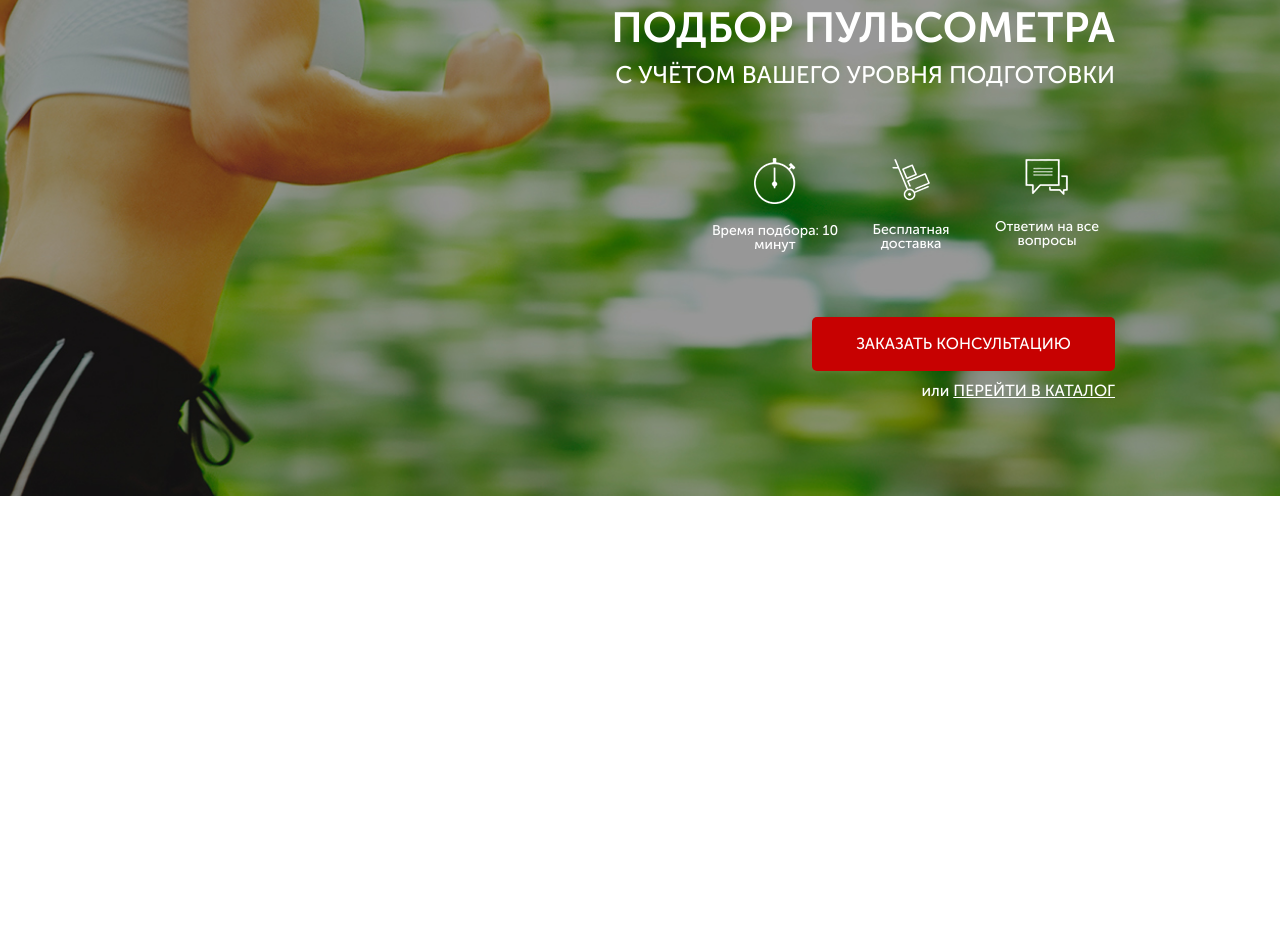
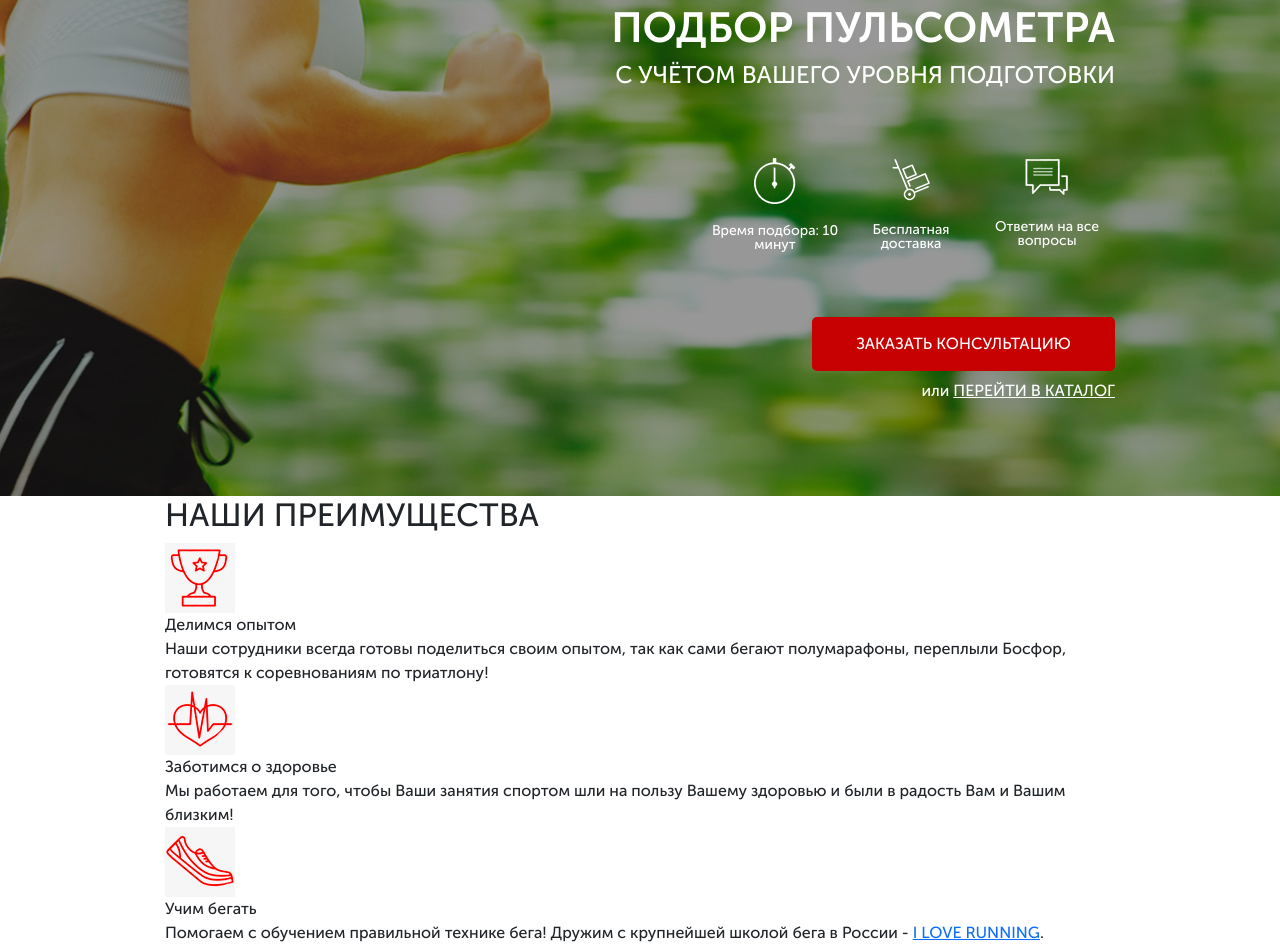
Before and after one commit to ccryptocoder/runsmart, a website: page src/index.html in a window 1280 px wide. Shown: the part 168-1113 px from the top of the page. Before the commit the page ends 800 px from the top, so only its background shows below. Drawn offline with Linux system fonts and the light colour scheme.

Commit message:
add advantages section

```diff
--- a/src/index.html
+++ b/src/index.html
@@ -11,7 +11,7 @@
     <link rel="stylesheet" href="css/style.min.css">
 </head>
 <body>
-    <div class="promo">
+    <section class="promo">
         <div class="container">
             <header class="header">
                 <a href="#" class="header__logo">
@@ -53,6 +53,28 @@
                 </div>
             </div>
         </div>
-    </div>
+    </section>
+    <section class="advantages">
+        <div class="container">
+            <h2 class="title">НАШИ ПРЕИМУЩЕСТВА</h2>
+            <div class="advantages__wrapper">
+                <div class="advantages__block">
+                    <img src="icons/cup.png" alt="cup">
+                    <div class="advantages__subtitle">Делимся опытом</div>
+                    <div class="advantages__descr">Наши сотрудники всегда готовы поделиться своим опытом, так как сами бегают полумарафоны, переплыли Босфор, готовятся к соревнованиям по триатлону!</div>
+                </div>
+                <div class="advantages__block">
+                    <img src="icons/heart.png" alt="heart">
+                    <div class="advantages__subtitle">Заботимся о здоровье</div>
+                    <div class="advantages__descr">Мы работаем для того, чтобы Ваши занятия спортом шли на пользу Вашему здоровью и были в радость Вам и Вашим близким!</div>
+                </div>
+                <div class="advantages__block">
+                    <img src="icons/shoe.png" alt="shoe">
+                    <div class="advantages__subtitle">Учим бегать</div>
+                    <div class="advantages__descr">Помогаем с обучением правильной технике бега! Дружим с крупнейшей школой бега в России - <a href="#">I LOVE RUNNING</a>.</div>
+                </div>
+            </div>
+        </div>
+    </section>
 </body>
 </html>
```
